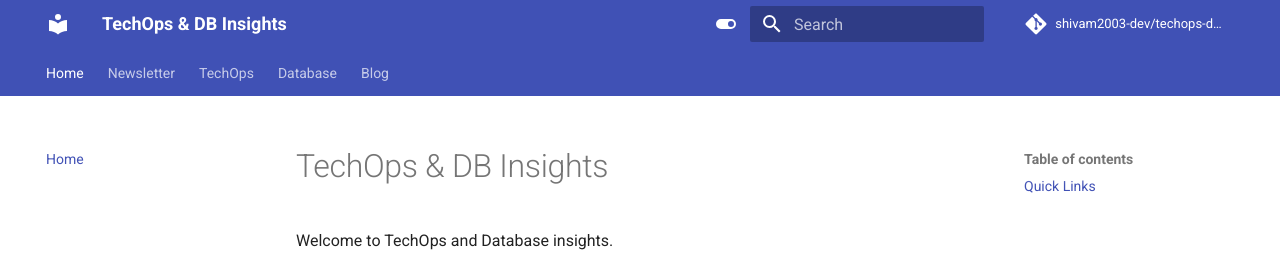
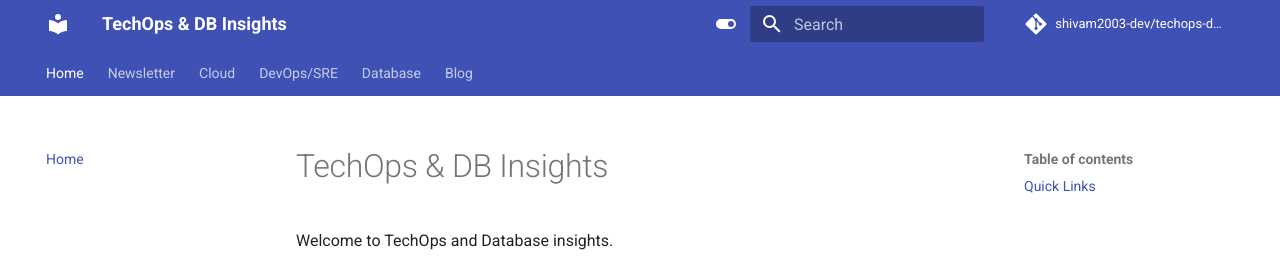
Before and after one commit to shivam2003-dev/techops-db-insights, an MkDocs documentation site: the page built from docs/index.md, in a window 1280 px wide. Shown: the top 257 px of the page. Built offline with MkDocs 1.6.1 and Material for MkDocs 9.7.7, drawn with Linux system fonts in a browser that asks for light colours; comment, search, counter and statistics services are not loaded.

Commit message:
Update mkdocs.yml

```diff
--- a/mkdocs.yml
+++ b/mkdocs.yml
@@ -39,7 +39,8 @@ theme:
 nav:
   - Home: index.md
   - Newsletter: newsletter/index.md
-  - TechOps: techops/index.md
+  - Cloud : cloud/index.md
+  - DevOps/SRE: devops/index.md
   - Database: database/index.md
   - Blog: blog/index.md
 
```
